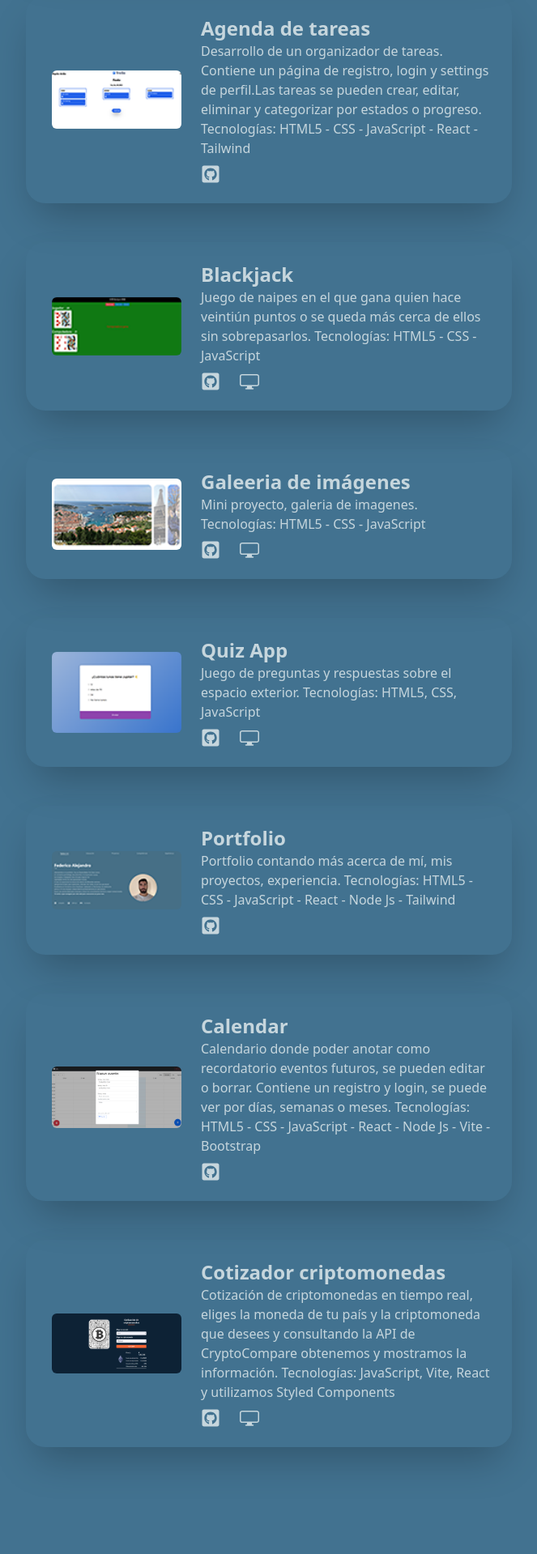
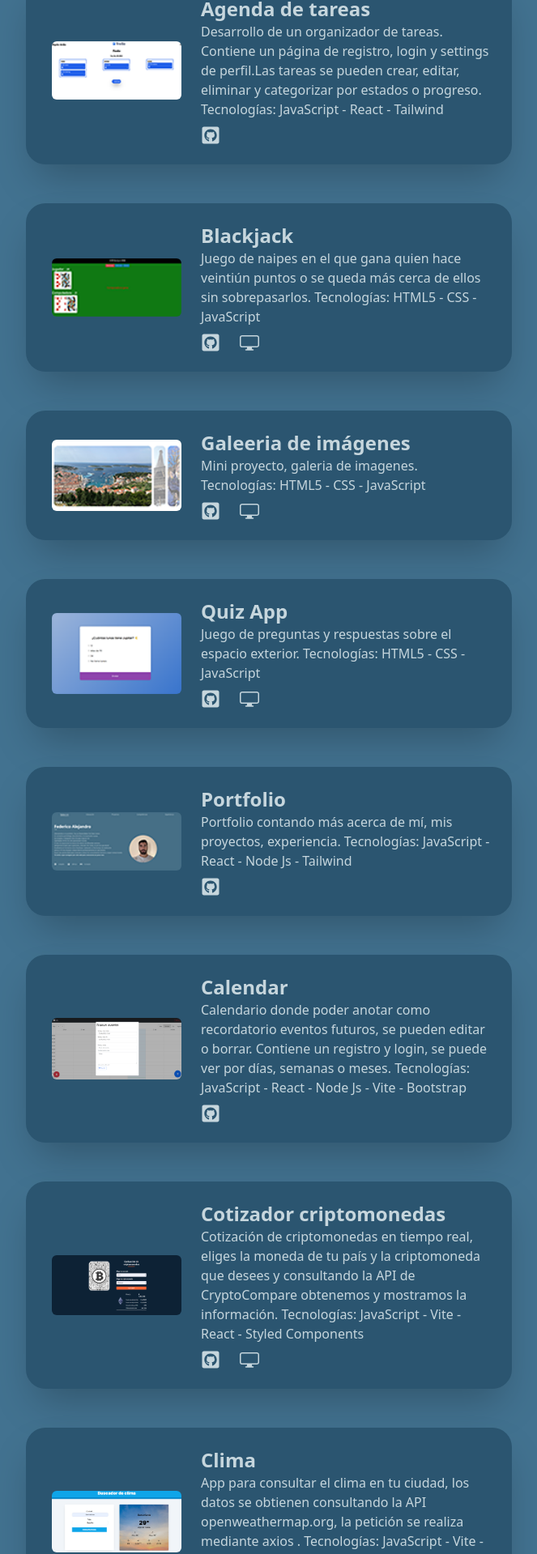
Before and after one commit to fede-alejandro/miPortfolio, a React (Create React App) app: page /proyectos in a window 1280 px wide. Shown: the part 827-2746 px from the top of the page at 81% size, without its empty margins (308-971 px from the left). Before the commit the page ends 2678 px from the top, so only its background shows below. Built offline with nearby package versions, Linux system fonts and the light colour scheme; what tailwindcss-animated would draw is missing.

Commit message:
correción en tecnologias

```diff
--- a/src/components/Competencias.js
+++ b/src/components/Competencias.js
@@ -2,7 +2,7 @@ import { skills } from '../img';
 import { AiFillHtml5, AiOutlineGithub } from 'react-icons/ai'
 import { IoLogoCss3, IoLogoNodejs } from 'react-icons/io'
 import { FaGitAlt } from 'react-icons/fa'
-import { SiSass, SiTailwindcss, SiJest, SiNpm, SiJavascript, SiMongodb, SiBootstrap } from 'react-icons/si'
+import { SiTailwindcss, SiJest, SiNpm, SiJavascript, SiMongodb, SiBootstrap } from 'react-icons/si'
 import { RiReactjsLine } from 'react-icons/ri'
 
 
@@ -14,7 +14,7 @@ function Competencias() {
             <div className='flex justify-center mt-20'>
                 <img src={skills} alt='' className='h-40' />
             </div>
-            <div className='grid grid-cols-[150px_minmax(100px,_1fr)_150px] gap-7 list-none'>
+            <div className='grid grid-cols-4 gap-7 list-none'>
 
                 <div className='competencias'>
                     <SiJavascript size='1.5rem' />
@@ -42,7 +42,7 @@ function Competencias() {
                 </div>
                 <div className='competencias'>
                     <IoLogoNodejs size='1.5rem' />
-                    <span>Node JS</span>
+                    <span>NodeJS</span>
                 </div>
                 <div className='competencias'>
                     <SiMongodb size='1.5rem' />
--- a/src/components/proyectos/ProyectoCarta.js
+++ b/src/components/proyectos/ProyectoCarta.js
@@ -1,8 +1,6 @@
 import { dataProyectos } from '../../data/proyectos';
 import { FaGithubSquare } from 'react-icons/fa';
 import { BsDisplay } from 'react-icons/bs'
-
-
 
 export const ProyectoCarta = ({
     title,
@@ -12,9 +10,8 @@ export const ProyectoCarta = ({
     image
 } = dataProyectos) => {
 
-
     return <article className='flex flex-col items-center w-[100%] text-[#c6d6dd]'>
-        <main className='flex flex-col border-none shadow-2xl items-center md:flex-row border-2  rounded-3xl p-4 m-4 gap-4 w-[50%]'>
+        <main className='bg-[#2b5570] flex flex-col border-none shadow-2xl items-center md:flex-row border-2  rounded-3xl p-4 m-4 gap-4 w-[50%]'>
             <div className='flex items-center'>
                 <img src={image} alt='ImageProject' className='rounded-md w-[10rem] lg:ml-2 max-w-lg' />
             </div>
--- a/src/data/proyectos.js
+++ b/src/data/proyectos.js
@@ -8,7 +8,8 @@ import {
     portfolio,
     calendar,
     demoBlackjack,
-    cotizadorCriptomonedas
+    cotizadorCriptomonedas,
+    clima
 } from '../img';
 
 
@@ -16,21 +17,21 @@ export const dataProyectos = [
 
     {
         title: 'Shopping cart',
-        description: 'Tienda con carrito de compra donde se puede filtrar por precio y categorias, agregar al carrito, cambiar la cantidad del producto y/o eliminarlo. Tecnologías: HTML5 - CSS - JavaScript - React - Vite',
+        description: 'Tienda con carrito de compra donde se puede filtrar por precio y categorias, agregar al carrito, cambiar la cantidad del producto y/o eliminarlo. Tecnologías: CSS - JavaScript - React - Vite',
         image: carrito,
         repositorio: 'https://github.com/fede-alejandro/shopping-cart',
 
     },
     {
         title: 'Como lo reciclo',
-        description: 'Una aplicación para que los usuarios donen artículos que ya no utilizan y les den una segunda vida. Al registrarse pueden realizar publicaciones, recibir mensajes de interesados y decidir a quién donarlos.También contiene información sobre reciclaje y un podcasts de Spotify. Tecnologías: HTML5 - CSS - JavaScript - React - Node Js - Express Mongo - Mongoose - Tailwind',
+        description: 'Una aplicación para que los usuarios donen artículos que ya no utilizan y les den una segunda vida. Al registrarse pueden realizar publicaciones, recibir mensajes de interesados y decidir a quién donarlos.También contiene información sobre reciclaje y un podcasts de Spotify. Tecnologías: JavaScript - React - Node Js - Express Mongo - Mongoose - Tailwind',
         image: proyecto,
         repositorio: 'https://github.com/fede-alejandro/como-lo-reciclo',
 
     },
     {
         title: 'Agenda de tareas',
-        description: 'Desarrollo de un organizador de tareas. Contiene un página de registro, login y settings de perfil.Las tareas se pueden crear, editar, eliminar y categorizar por estados o progreso. Tecnologías: HTML5 - CSS - JavaScript - React - Tailwind',
+        description: 'Desarrollo de un organizador de tareas. Contiene un página de registro, login y settings de perfil.Las tareas se pueden crear, editar, eliminar y categorizar por estados o progreso. Tecnologías: JavaScript - React - Tailwind',
         image: agenda,
         repositorio: 'https://github.com/fede-alejandro/Agenda-tareas',
     },
@@ -50,29 +51,36 @@ export const dataProyectos = [
     },
     {
         title: 'Quiz App',
-        description: 'Juego de preguntas y respuestas sobre el espacio exterior. Tecnologías: HTML5, CSS, JavaScript',
+        description: 'Juego de preguntas y respuestas sobre el espacio exterior. Tecnologías: HTML5 - CSS - JavaScript',
         image: quizApp,
         repositorio: 'https://github.com/fede-alejandro/quiz-app',
         app: 'https://quiz-app-fedealejandro.vercel.app/'
     },
     {
         title: 'Portfolio',
-        description: 'Portfolio contando más acerca de mí, mis proyectos, experiencia. Tecnologías: HTML5 - CSS - JavaScript - React - Node Js - Tailwind',
+        description: 'Portfolio contando más acerca de mí, mis proyectos, experiencia. Tecnologías: JavaScript - React - Node Js - Tailwind',
         image: portfolio,
         repositorio: 'https://github.com/fede-alejandro/portfolio',
 
     },
     {
         title: 'Calendar',
-        description: 'Calendario donde poder anotar como recordatorio eventos futuros, se pueden editar o borrar. Contiene un registro y login, se puede ver por días, semanas o meses. Tecnologías: HTML5 - CSS - JavaScript - React - Node Js - Vite - Bootstrap',
+        description: 'Calendario donde poder anotar como recordatorio eventos futuros, se pueden editar o borrar. Contiene un registro y login, se puede ver por días, semanas o meses. Tecnologías: JavaScript - React - Node Js - Vite - Bootstrap',
         image: calendar,
         repositorio: 'https://github.com/fede-alejandro/calendar',
     },
     {
         title: 'Cotizador criptomonedas',
-        description: 'Cotización de criptomonedas en tiempo real, eliges la moneda de tu país y la criptomoneda que desees y consultando la API de CryptoCompare obtenemos y mostramos la información. Tecnologías: JavaScript, Vite, React y utilizamos Styled Components',
+        description: 'Cotización de criptomonedas en tiempo real, eliges la moneda de tu país y la criptomoneda que desees y consultando la API de CryptoCompare obtenemos y mostramos la información. Tecnologías: JavaScript - Vite - React - Styled Components',
         image: cotizadorCriptomonedas,
         repositorio: 'https://github.com/fede-alejandro/cotizador_criptomonedas',
         app: 'https://cotizacioncriptomonedas.netlify.app/'
+    },
+     {
+        title: 'Clima',
+        description: 'App para consultar el clima en tu ciudad, los datos se obtienen consultando la API openweathermap.org, la petición se realiza mediante axios . Tecnologías: JavaScript - Vite - React - CSS',
+        image: clima,
+        repositorio: 'https://github.com/fede-alejandro/clima-app',
+        app: 'https://cool-snickerdoodle-e3ede0.netlify.app/'
     }
 ]
--- a/src/img/index.js
+++ b/src/img/index.js
@@ -17,6 +17,7 @@ const certificadoJs = require('./certificadoJs.jpg')
 const calendar = require('./calendar.png')
 const demoBlackjack = require('./demoBlackjack.mp4')
 const cotizadorCriptomonedas = require('./cotizadorCriptomonedas.png')
+const clima = require('./clima.png')
 
 
 module.exports = {
@@ -38,5 +39,6 @@ module.exports = {
     certificadoJs,
     calendar,
     demoBlackjack,
-    cotizadorCriptomonedas
+    cotizadorCriptomonedas,
+    clima
 }
--- a/src/index.css
+++ b/src/index.css
@@ -14,7 +14,7 @@
 }
 
 .competencias {
-    @apply flex w-fit bg-rose-200 p-2 justify-center rounded-xl gap-2 shadow-xl shadow-gray-600;
+    @apply flex w-fit bg-rose-200 p-2 self-center rounded-xl gap-2 shadow-xl shadow-gray-600;
 }
 
 .button {
```
Also changed, not shown: src/img/clima.png (added).
